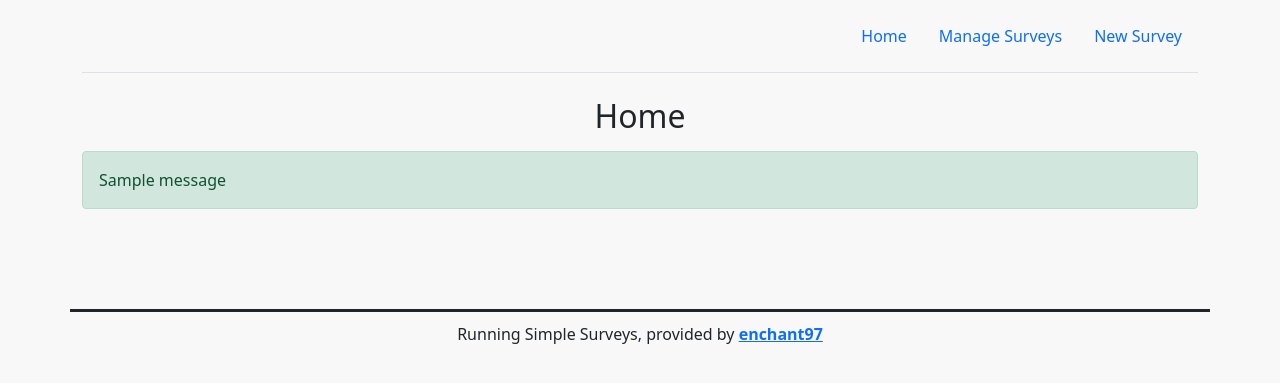
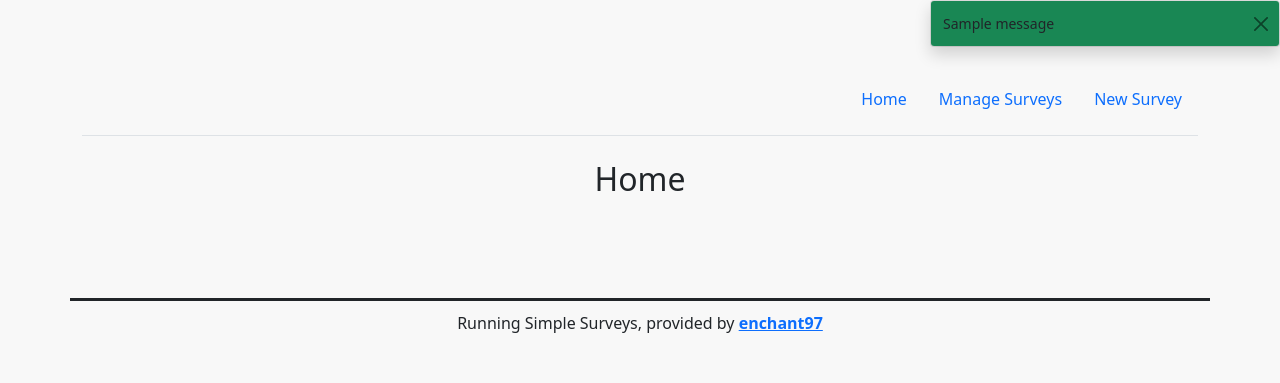
Before and after one commit to enchant97/simple-survey, a Python web app: template simple_survey/templates/home/index.html in a window 1280 px wide. Shown: the top 383 px of the page. Run offline with Jinja, Linux system fonts and the light colour scheme; the template is opened without the code that fills it, so the values that code supplies are empty; one stand-in notice (Sample message) is shown; some libraries are stand-ins or nearby versions.

Commit message:
convert alerts into toasts

```diff
--- a/simple_survey/templates/base.html
+++ b/simple_survey/templates/base.html
@@ -16,6 +16,7 @@
 </head>
 
 <body>
+    {% include 'shared/flashed_messages.html' %}
     <header class="container mb-3">
         <div class="d-flex flex-wrap justify-content-center py-3 mb-4 border-bottom">
             <a class="d-flex align-items-center mb-3 mb-md-0 me-md-auto text-dark text-decoration-none"
@@ -27,7 +28,6 @@
         </div>
         <h2 class="text-center">{{ self.title() }}</h2>
     </header>
-    {% include 'shared/flashed_messages.html' %}
     <main class="container">{% block main %}{% endblock %}</main>
     <footer class="container">
         Running Simple Surveys, provided by <strong><a href="https://github.com/enchant97">enchant97</a></strong>
--- a/simple_survey/templates/shared/flashed_messages.html
+++ b/simple_survey/templates/shared/flashed_messages.html
@@ -1,8 +1,11 @@
 {% with messages = get_flashed_messages(with_categories=true) %}
 {% if messages %}
-<ul class="container list-unstyled">
+<ul class="toast-container sticky-top ms-auto list-unstyled">
     {% for category, message in messages %}
-    <li role="alert" class="alert alert-{{ category }}">{{ message }}</li>
+    <li class="toast fade show d-flex bg-{{ category }}" aria-live="polite" aria-atomic="true" role="alert">
+        <span class="toast-body">{{ message }}</span>
+        <button type="button" class="btn-close me-2 m-auto" data-bs-dismiss="toast" aria-label="Close"></button>
+    </li>
     {% endfor %}
 </ul>
 {% endif %}
```
